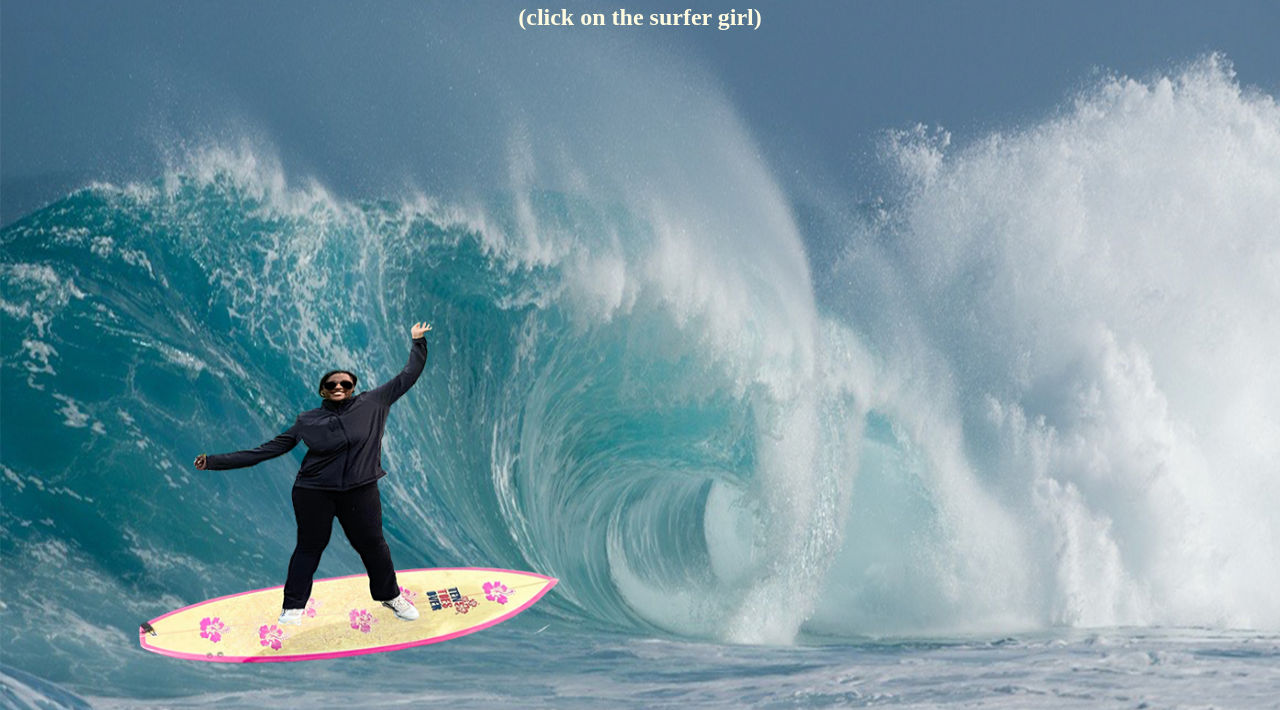
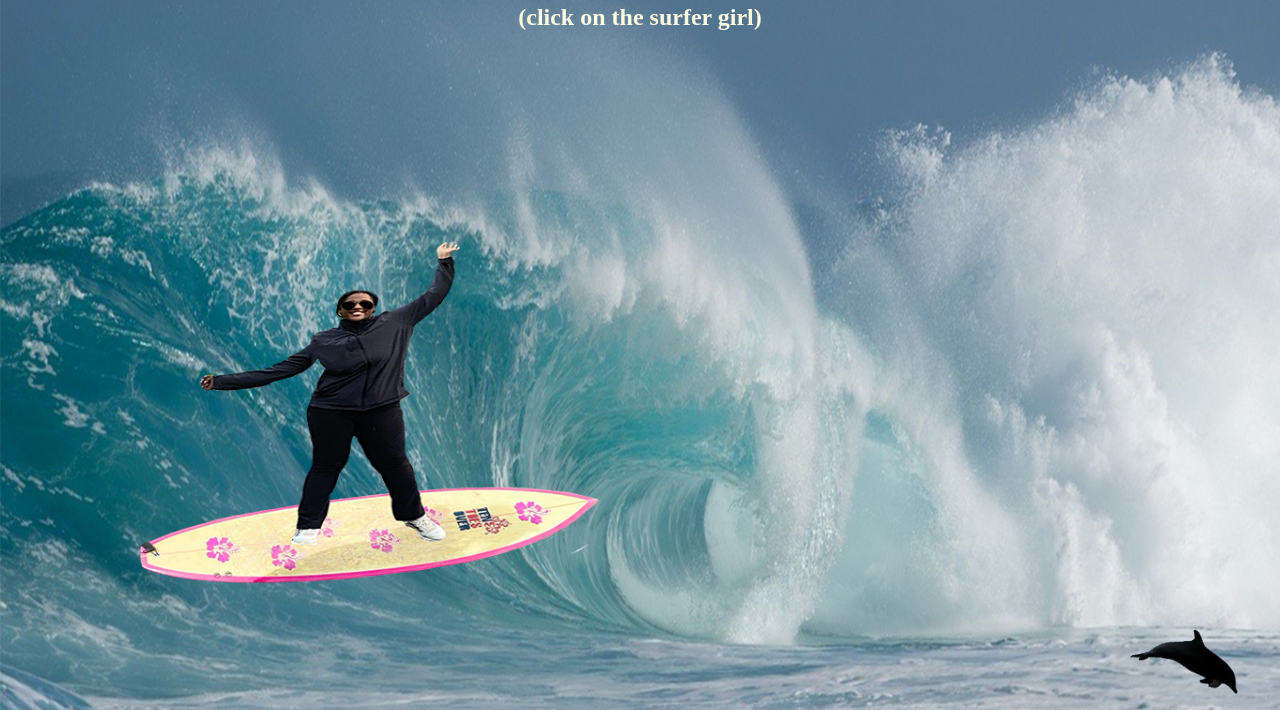
Before and after one commit to ReahKy23/kerrMedp285, a plain HTML site: page me/raster.html in a window 1280 px wide. Shown: the part 90-800 px from the top of the page. Drawn offline with Linux system fonts and the light colour scheme.

Commit message:
Add files via upload

```diff
--- a/me/raster.html
+++ b/me/raster.html
@@ -18,14 +18,11 @@
  			background-position: center;
  			font-family: sans-serif;
  			color:#FEFAE0;
-
-
 		}
 	img{
 		position: fixed;
 		left: 10%;
-		bottom: -15%;
-
+		bottom: -5%;
 	}
 	h1{
 		text-align: center;
@@ -40,8 +37,12 @@
 		font-family: "Zilla Slab", serif;
 	}
 
-	footer{
-		position: bottom;
+	#dolphin{
+		position: fixed;
+		left: 85%;
+		bottom: -10%;
+		width: 200px; height:250px;
+
 	}
 	</style>
 </head>
@@ -53,9 +54,10 @@
 	<a href="./css.html"><img srcset="images/surfer480.png 1x,
 				images/surfer960.png 2x,
 				images/surfer1440.png 3x,"
-      src="images/surfer480.jpg" alt="surfer" width="440px"; height="600px"></a>
+      src="images/surfer480.jpg" alt="surfer" width="480px"; height="600px"></a>
 
+     <img id="dolphin" src="images/dolphin.png" alt="dolphin">
 
-</body>
+  </body>
 
 </html>
```
Also changed, not shown: me/images/dolphin.png (added).
